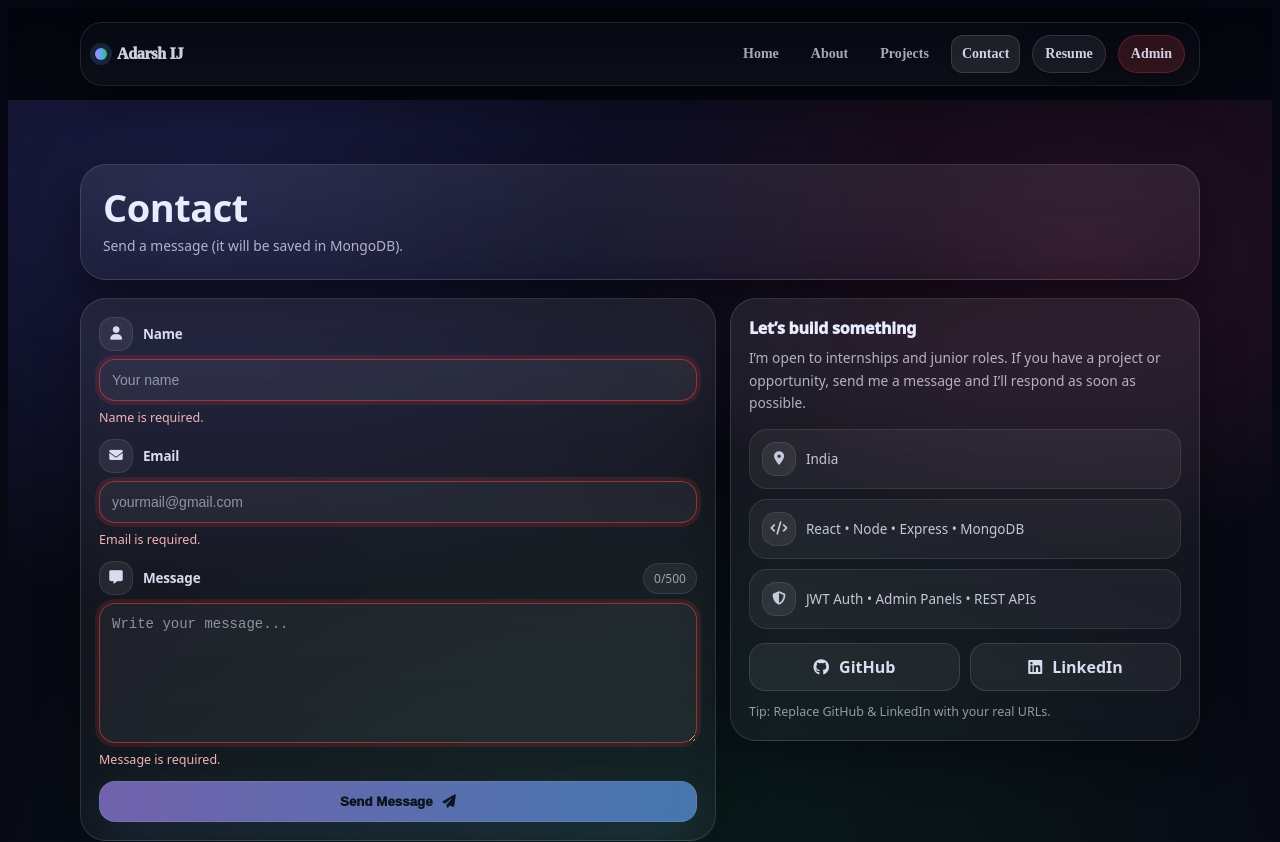
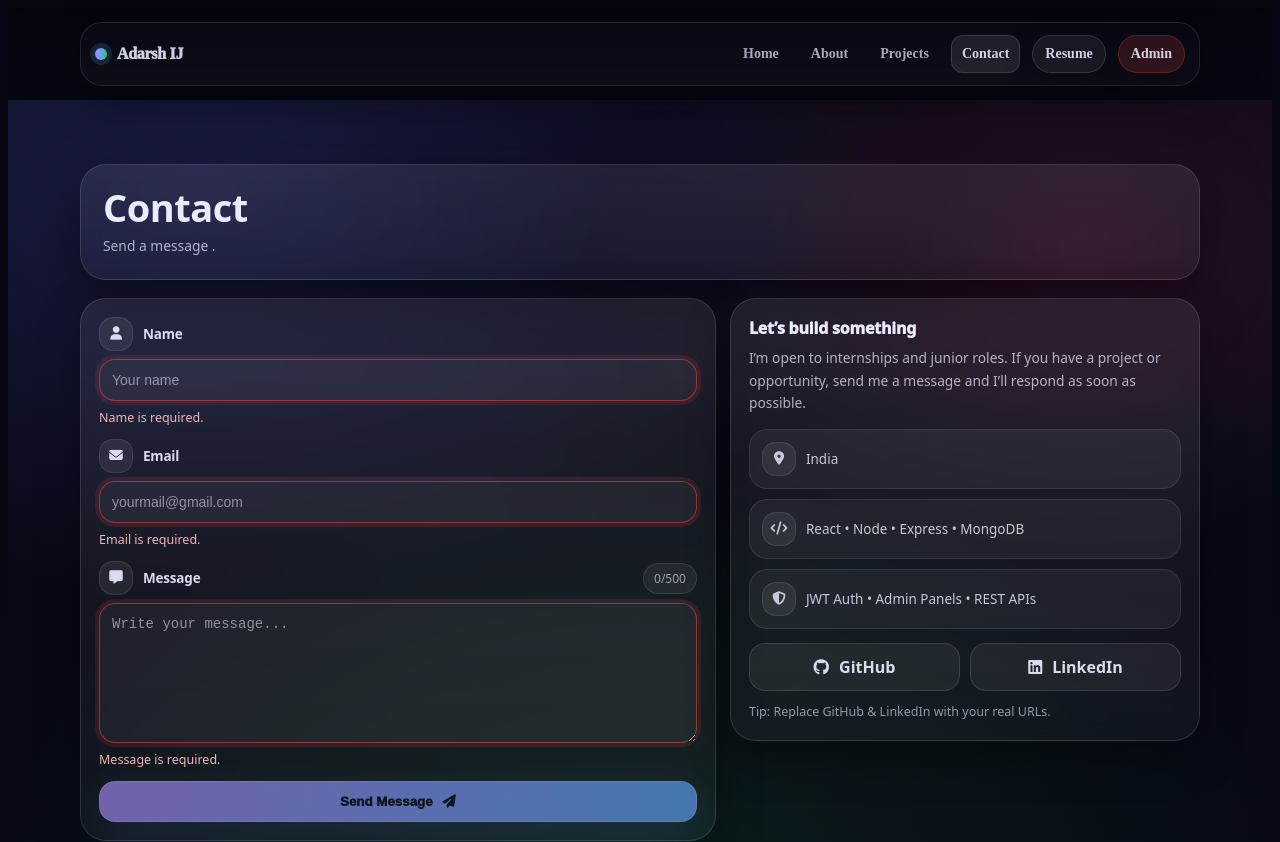
Before and after one commit to adarshclan2017/Portfolio, a React (Vite) app in the folder frontend/: page /contact in a window 1280 px wide. Shown: the top 842 px of the page. Built offline with nearby package versions, Linux system fonts and the light colour scheme.

Commit message:
feat: words commit

```diff
--- a/frontend/src/pages/Contact.jsx
+++ b/frontend/src/pages/Contact.jsx
@@ -73,7 +73,7 @@ export default function Contact() {
       <div className="cContainer">
         <div className="cHead">
           <h2 className="cTitle">Contact</h2>
-          <p className="cSub">Send a message (it will be saved in MongoDB).</p>
+          <p className="cSub">Send a message .</p>
         </div>
 
         <div className="cGrid">
```
